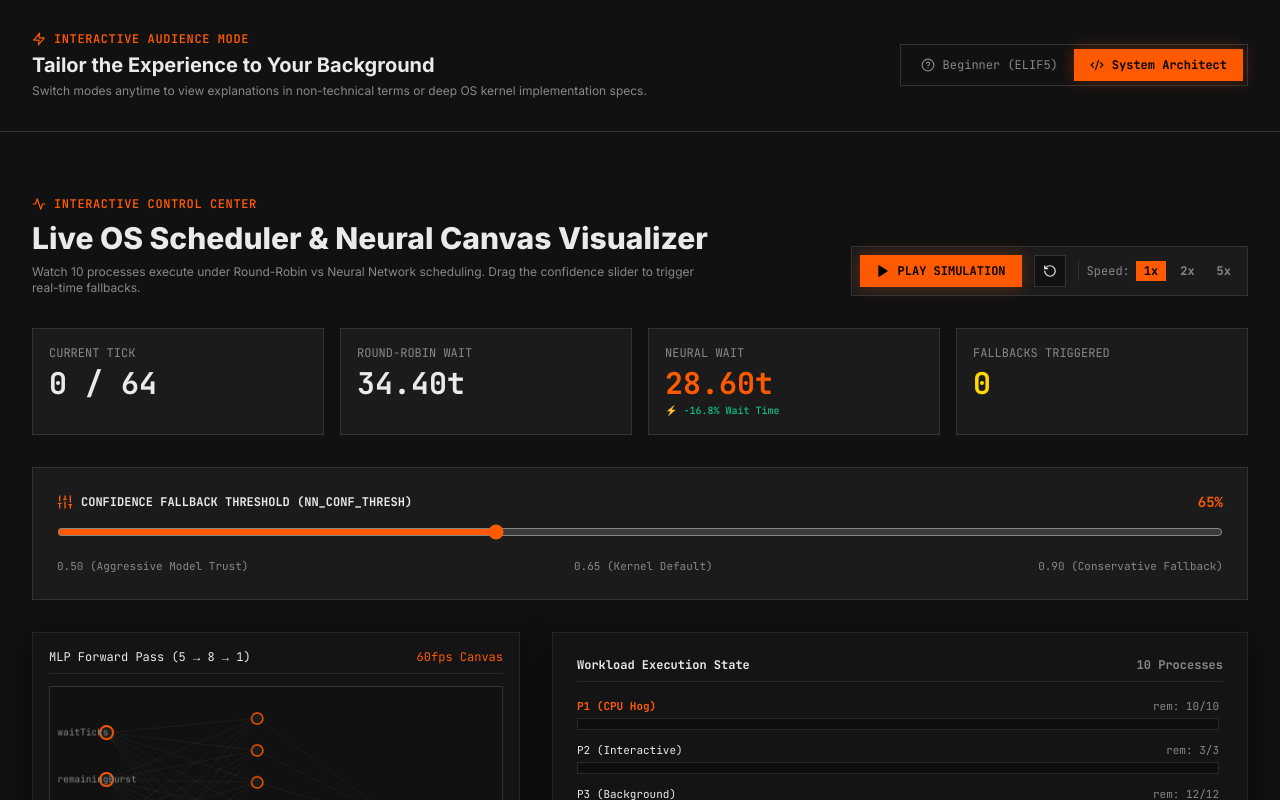
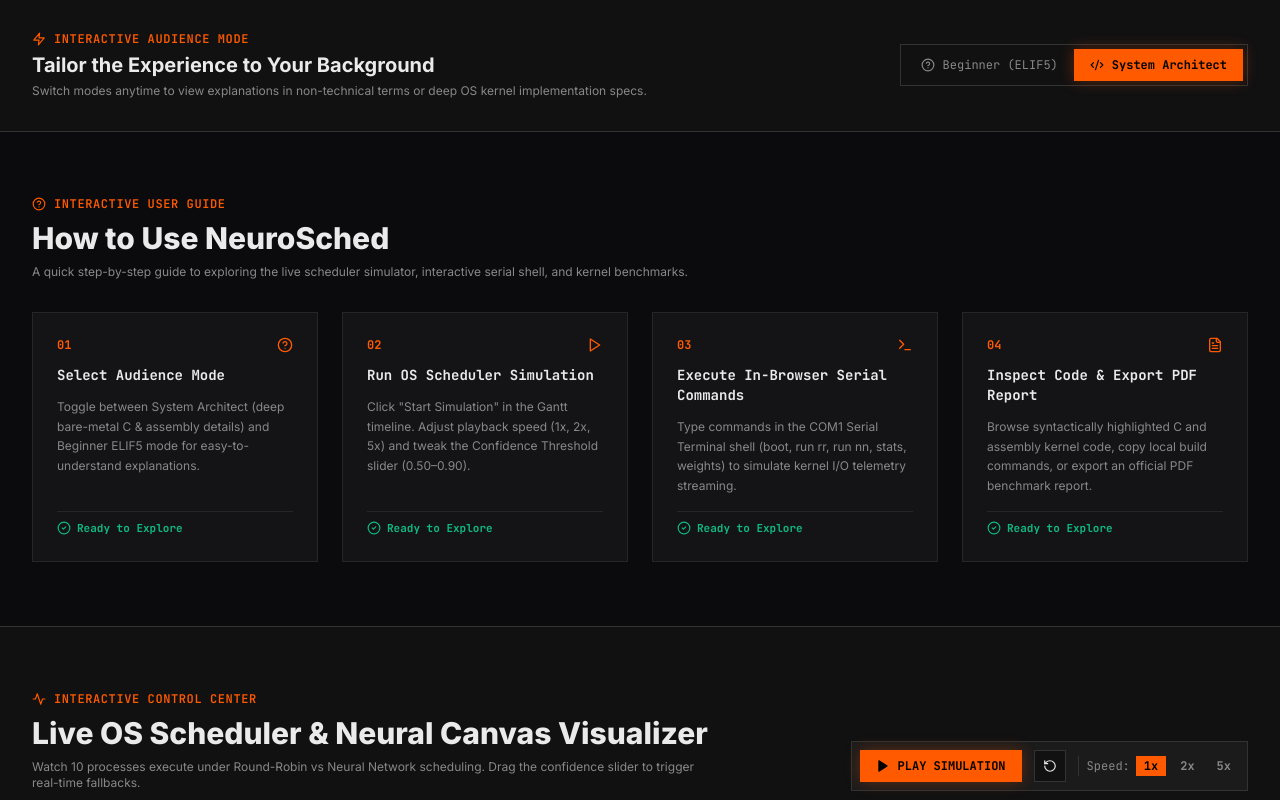
Before and after one commit to Anthropogenetic-upturn351/NeuroSched, a React (Vite) app in the folder website/: page / in a window 1280 px wide. Shown: the part 800-1600 px from the top of the page. Built offline with nearby package versions, Linux system fonts and the light colour scheme.

Commit message:
add interactive How to Use user guide section to website and README

```diff
--- a/website/src/App.jsx
+++ b/website/src/App.jsx
@@ -2,6 +2,7 @@ import React, { useState } from 'react';
 import Navbar from './components/Navbar';
 import Hero from './components/Hero';
 import AudienceToggle from './components/AudienceToggle';
+import HowToUse from './components/HowToUse';
 import Simulator from './components/Simulator';
 import Architecture from './components/Architecture';
 import CodeExplorer from './components/CodeExplorer';
@@ -24,6 +25,7 @@ export default function App() {
       <Navbar currentMode={currentMode} toggleMode={toggleMode} />
       <Hero currentMode={currentMode} />
       <AudienceToggle currentMode={currentMode} setMode={setCurrentMode} />
+      <HowToUse />
       <Simulator />
 
       {/* Interactive Shell & Neural Inspector Section */}
--- /dev/null
+++ b/website/src/components/HowToUse.jsx
@@ -0,0 +1,76 @@
+import React from 'react';
+import { HelpCircle, Sliders, Terminal, Play, FileText, CheckCircle2 } from 'lucide-react';
+
+export default function HowToUse() {
+  const steps = [
+    {
+      num: '01',
+      title: 'Select Audience Mode',
+      desc: 'Toggle between System Architect (deep bare-metal C & assembly details) and Beginner ELIF5 mode for easy-to-understand explanations.',
+      icon: HelpCircle
+    },
+    {
+      num: '02',
+      title: 'Run OS Scheduler Simulation',
+      desc: 'Click "Start Simulation" in the Gantt timeline. Adjust playback speed (1x, 2x, 5x) and tweak the Confidence Threshold slider (0.50–0.90).',
+      icon: Play
+    },
+    {
+      num: '03',
+      title: 'Execute In-Browser Serial Commands',
+      desc: 'Type commands in the COM1 Serial Terminal shell (boot, run rr, run nn, stats, weights) to simulate kernel I/O telemetry streaming.',
+      icon: Terminal
+    },
+    {
+      num: '04',
+      title: 'Inspect Code & Export PDF Report',
+      desc: 'Browse syntactically highlighted C and assembly kernel code, copy local build commands, or export an official PDF benchmark report.',
+      icon: FileText
+    }
+  ];
+
+  return (
+    <section id="howtouse" className="py-16 px-4 lg:px-8 border-b border-[#333333] bg-[#0B0B0D]">
+      <div className="max-w-7xl mx-auto space-y-8">
+
+        {/* Section Header */}
+        <div className="space-y-2">
+          <div className="flex items-center gap-2 font-mono text-xs text-[#FF5A00] uppercase tracking-wider font-semibold">
+            <HelpCircle className="w-3.5 h-3.5" />
+            <span>Interactive User Guide</span>
+          </div>
+          <h2 className="text-3xl font-extrabold text-[#EAEAEA]">
+            How to Use NeuroSched
+          </h2>
+          <p className="text-xs text-[#888888] max-w-2xl">
+            A quick step-by-step guide to exploring the live scheduler simulator, interactive serial shell, and kernel benchmarks.
+          </p>
+        </div>
+
+        {/* 4 Steps Grid */}
+        <div className="grid grid-cols-1 md:grid-cols-2 lg:grid-cols-4 gap-6">
+          {steps.map((s) => {
+            const Icon = s.icon;
+            return (
+              <div key={s.num} className="carbon-card p-6 space-y-4 flex flex-col justify-between">
+                <div className="space-y-3">
+                  <div className="flex items-center justify-between">
+                    <span className="font-mono font-bold text-xs text-[#FF5A00]">{s.num}</span>
+                    <Icon className="w-4 h-4 text-[#FF5A00]" />
+                  </div>
+                  <h3 className="font-mono font-bold text-sm text-[#EAEAEA]">{s.title}</h3>
+                  <p className="text-xs text-[#888888] leading-relaxed">{s.desc}</p>
+                </div>
+                <div className="pt-2 border-t border-[#26262A] flex items-center gap-1.5 text-[#10B981] font-mono text-[11px] font-bold">
+                  <CheckCircle2 className="w-3.5 h-3.5" />
+                  <span>Ready to Explore</span>
+                </div>
+              </div>
+            );
+          })}
+        </div>
+
+      </div>
+    </section>
+  );
+}
--- a/website/src/components/Navbar.jsx
+++ b/website/src/components/Navbar.jsx
@@ -24,6 +24,9 @@ export default function Navbar({ currentMode, toggleMode }) {
 
         {/* Desktop Navigation Links */}
         <nav className="hidden md:flex items-center gap-6 font-mono text-xs text-[#888888]">
+          <a href="#howtouse" className="hover:text-[#FF5A00] transition-colors">
+            How to Use
+          </a>
           <a href="#simulator" className="hover:text-[#FF5A00] transition-colors flex items-center gap-1.5">
             <Activity className="w-3.5 h-3.5 text-[#FF5A00]" />
             <span>Simulator</span>
```
Also changed, not shown: 1 other file (tests, documents, lock files or other folders).
